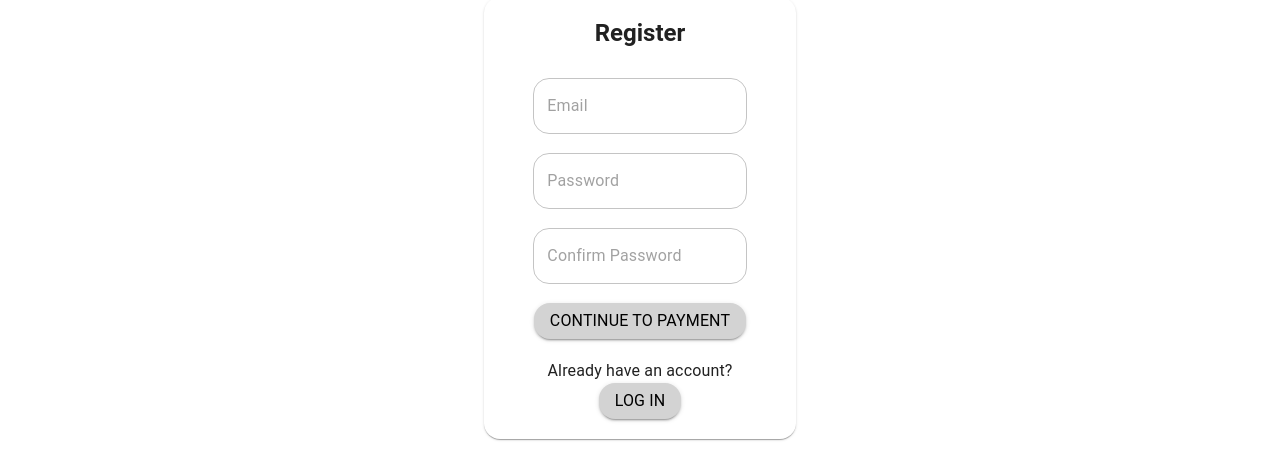
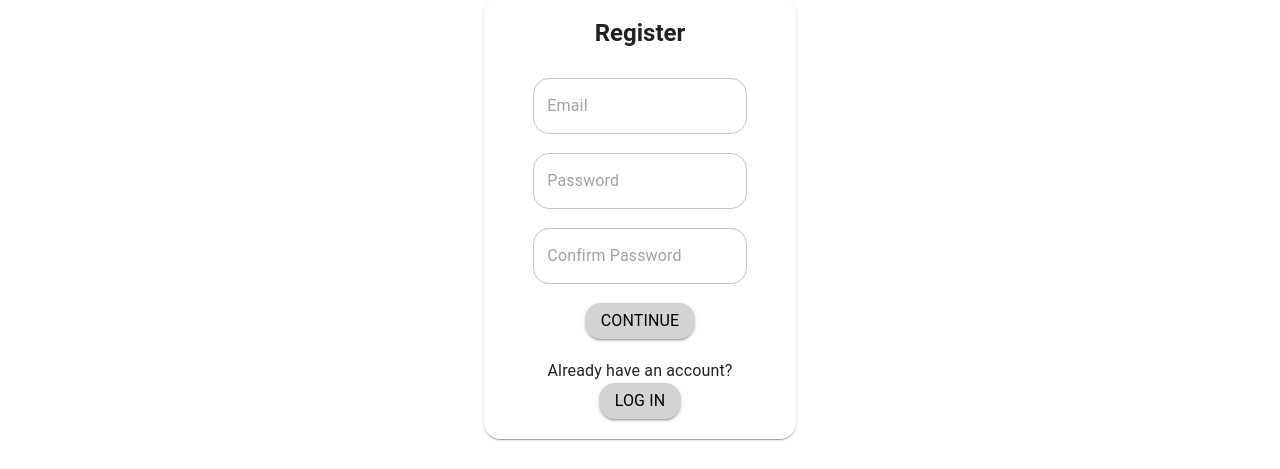
Before and after one commit to Ian-Engineer/frontend-template, a React (Create React App) app: page /register in a window 1280 px wide. Shown: the part 214-683 px from the top of the page. Built offline with nearby package versions, Linux system fonts and the light colour scheme; no server answers.

Commit message:
login, register

```diff
--- a/src/main/register/components/RegisterForm.js
+++ b/src/main/register/components/RegisterForm.js
@@ -16,7 +16,6 @@ const RegisterForm = () => {
   const [passwordError, setPasswordError] = useState(0);
   const [confirmPasswordError, setConfirmPasswordError] = useState(0);
   const [registerError, setRegisterError] = useState("");
-  const [registered, setRegistered] = useState(false);
 
   const navigate = useNavigate();
 
@@ -54,7 +53,7 @@ const RegisterForm = () => {
           } else {
             setRegisterError("");
             dispatch(setUser(response.data));
-            setRegistered(true)
+            navigate('/')
           }
         });
     }
@@ -69,7 +68,6 @@ const RegisterForm = () => {
       >
         Register
       </Typography>
-      <Collapse in={!registered}>
       <div className="flex flex-col items-center">
         <Typography>{registerError}</Typography>
         <InputForm
@@ -100,14 +98,13 @@ const RegisterForm = () => {
           autoComplete={'new-password'}
         />
         <div className="h-2" />
-          <StyledButton buttonText={"Continue to Payment"} handleClick={createAccount} ariaLabel="submit"/>
+        <StyledButton buttonText={"Continue"} handleClick={createAccount} ariaLabel="submit"/>
         <div className="h-5" />
         <Typography>
           Already have an account?
         </Typography>
         <StyledButton buttonText={"Log in"} handleClick={() => navigate('/login')} ariaLabel="back"/>
       </div>
-      </Collapse>
     </Paper>
   );
 };
```
Also changed, not shown: 1 other file (tests, documents, lock files or other folders). Lines whose indentation alone changed are shown as unchanged.
